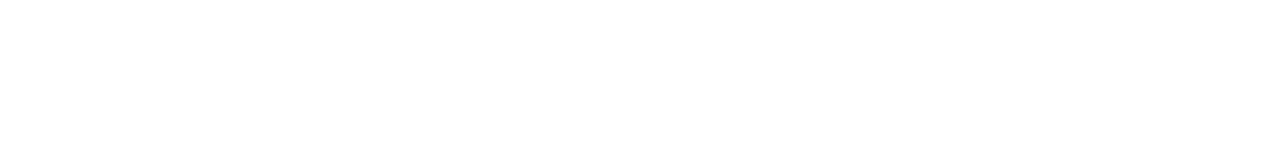
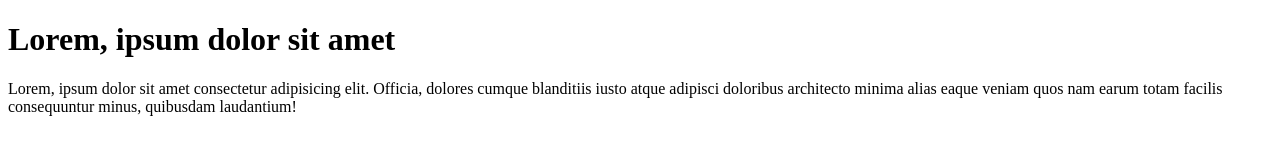
Before and after one commit to I-s-aac/boringwebsite, a plain HTML site: page pages/about/about.html in a window 1280 px wide. Drawn offline with Linux system fonts and the light colour scheme.

Commit message:
Mon, Aug 19, 2024  9:52:30 AM

```diff
--- a/pages/about/about.html
+++ b/pages/about/about.html
@@ -1 +1,11 @@
 <!DOCTYPE html>
+<html>
+<head>
+    <meta charset="UTF-8" />
+    <title>title</title>
+</head>
+<body>
+    <h1>Lorem, ipsum dolor sit amet</h1>
+    <p>Lorem, ipsum dolor sit amet consectetur adipisicing elit. Officia, dolores cumque blanditiis iusto atque adipisci doloribus architecto minima alias eaque veniam quos nam earum totam facilis consequuntur minus, quibusdam laudantium!</p>
+</body>
+</html>
```
